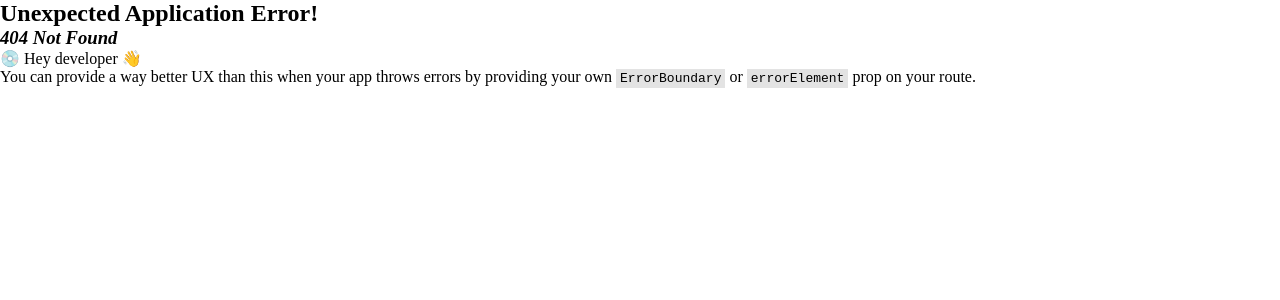
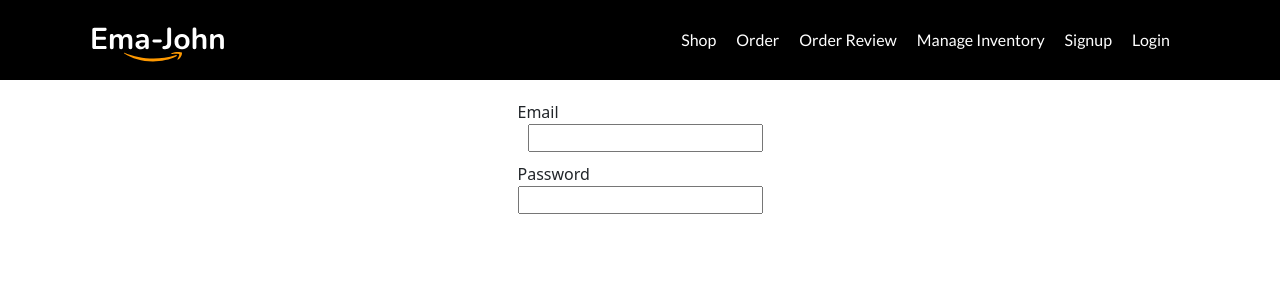
Before and after one commit to shojol021/react-ema-john-project, a React (Vite) app: page /signup in a window 1280 px wide. Before the commit this address had no page. Shown: the top 300 px of the page. Built offline with nearby package versions, Linux system fonts and the light colour scheme.

Commit message:
procced page created, bootstrap installed

```diff
--- a/package.json
+++ b/package.json
@@ -13,9 +13,11 @@
     "@fortawesome/free-regular-svg-icons": "^6.3.0",
     "@fortawesome/free-solid-svg-icons": "^6.3.0",
     "@fortawesome/react-fontawesome": "^0.2.0",
+    "bootstrap": "^5.2.3",
     "localforage": "^1.10.0",
     "match-sorter": "^6.3.1",
     "react": "^18.2.0",
+    "react-bootstrap": "^2.7.4",
     "react-dom": "^18.2.0",
     "react-router-dom": "^6.10.0",
     "sort-by": "^1.2.0"
--- a/src/Cart/Cart.jsx
+++ b/src/Cart/Cart.jsx
@@ -1,7 +1,10 @@
 import React from 'react';
 import './cart.css'
+import { useNavigate } from 'react-router-dom';
 
 const Cart = ({cart, clearCart}) => {
+
+    const navigate = useNavigate(null)
 
     let totalPrice = 0;
     let totalShippingCost = 0
@@ -17,6 +20,10 @@ const Cart = ({cart, clearCart}) => {
     const totalTax = totalPrice*0.1;
     const grandTotal = totalPrice + totalShippingCost + totalTax;
 
+    const goToCheckout = () => {
+        navigate('/checkout')
+    }
+
     return (
         <div className='cart-container'>
             <h5>Order Summary</h5>
@@ -27,7 +34,7 @@ const Cart = ({cart, clearCart}) => {
                 <p>Tax: {totalTax.toFixed(2)}</p>
                 <h4>Grand Total: {grandTotal.toFixed(2)}</h4>
                 <button onClick={clearCart} className='clear'>Clear Cart</button>
-                <button className='checkout'>Checkout</button>
+                <button onClick={goToCheckout} className='checkout'>Checkout</button>
 
             </div>
         </div>
--- /dev/null
+++ b/src/Checkout/Checkout.jsx
@@ -0,0 +1,18 @@
+import React from 'react';
+import { useNavigate } from 'react-router-dom';
+
+const Checkout = () => {
+    const navigate = useNavigate();
+
+    const goBack = () => {
+        navigate(-1)
+    }
+    return (
+        <div>
+            <h3>Checkout page</h3>
+            <button onClick={goBack}>Back</button>
+        </div>
+    );
+};
+
+export default Checkout;
--- a/src/Header/Header.jsx
+++ b/src/Header/Header.jsx
@@ -12,6 +12,7 @@ const Header = () => {
                 <Link to="/orders">Order</Link>
                 <Link to="/order-review">Order Review</Link>
                 <Link to="/manage-inventory">Manage Inventory</Link>
+                <Link to="/signup">Signup</Link>
                 <Link to="/login">Login</Link>
             </div>
         </div>
--- /dev/null
+++ b/src/assets/Signup/Signup.jsx
@@ -0,0 +1,21 @@
+import React from 'react';
+import './signup.css';
+
+const Signup = () => {
+    return (
+        <div id='form-container'>
+            <form action="">
+                <div id='input-container'>
+                    <label htmlFor="email">Email</label>
+                    <input type="email" name="emain" id="email" />
+                </div>
+                <div id='input-container'>
+                    <label htmlFor="password">Password</label>
+                    <input type="password" name="emain" id="password" />
+                </div>
+            </form>
+        </div>
+    );
+};
+
+export default Signup;
--- /dev/null
+++ b/src/assets/Signup/signup.css
@@ -0,0 +1,15 @@
+#form-container{
+    display: flex;
+    justify-content: center;
+    margin: 20px auto;
+}
+
+#email{
+    margin-left: 10px;
+}
+
+#input-container{
+    margin-bottom: 10px;
+    display: flex;
+    flex-direction: column;
+}
```
Also changed, not shown: src/main.jsx (+11 -0 lines), 1 other file (tests, documents, lock files or other folders).
